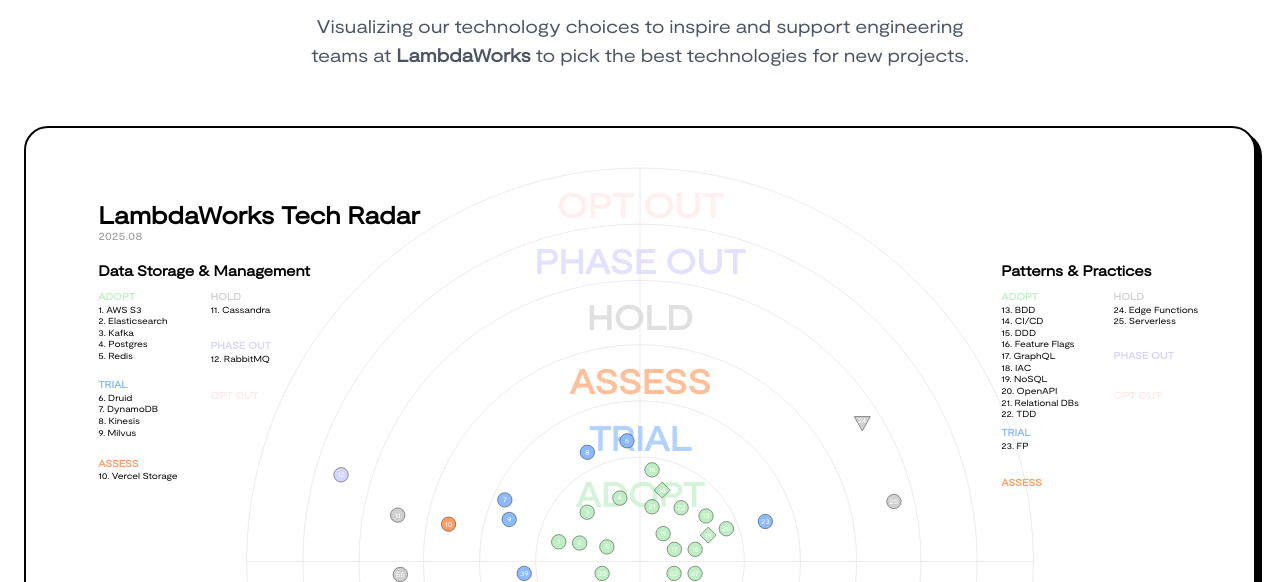
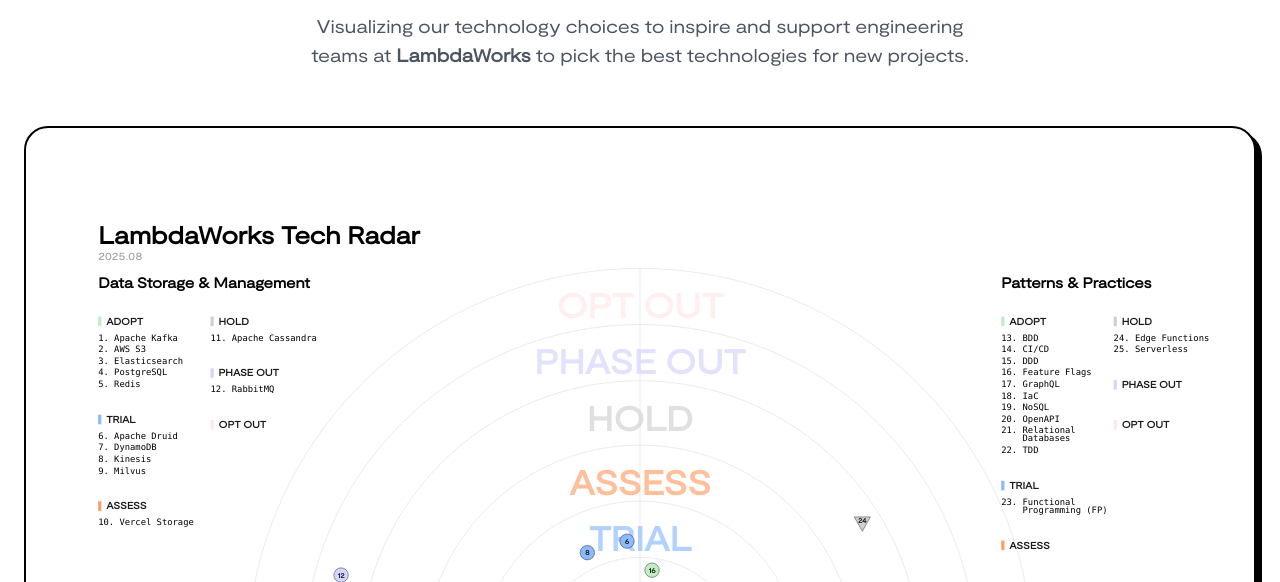
Before and after one commit to lambdaworks/tech-radar, a website: page docs/index.html in a window 1280 px wide. Shown: the part 218-800 px from the top of the page. Drawn offline with nearby package versions, Linux system fonts and the light colour scheme.

Commit message:
feat: adapt radar ui

```diff
--- a/docs/config.json
+++ b/docs/config.json
@@ -4,7 +4,7 @@
 		{
 			"quadrant": 1,
 			"ring": 3,
-			"label": "AWS Beanstalk",
+			"label": "AWS Elastic Beanstalk",
 			"active": true,
 			"moved": 0
 		},
@@ -95,7 +95,7 @@
 		{
 			"quadrant": 2,
 			"ring": 3,
-			"label": "Cassandra",
+			"label": "Apache Cassandra",
 			"active": true,
 			"moved": 0
 		},
@@ -137,7 +137,7 @@
 		{
 			"quadrant": 2,
 			"ring": 1,
-			"label": "Druid",
+			"label": "Apache Druid",
 			"active": true,
 			"moved": 0
 		},
@@ -172,7 +172,7 @@
 		{
 			"quadrant": 3,
 			"ring": 1,
-			"label": "FP",
+			"label": "Functional Programming (FP)",
 			"active": true,
 			"moved": 0
 		},
@@ -193,7 +193,7 @@
 		{
 			"quadrant": 1,
 			"ring": 3,
-			"label": "GCP",
+			"label": "Google Cloud Platform (GCP)",
 			"active": true,
 			"moved": 0
 		},
@@ -228,7 +228,7 @@
 		{
 			"quadrant": 2,
 			"ring": 0,
-			"label": "Kafka",
+			"label": "Apache Kafka",
 			"active": true,
 			"moved": 0
 		},
@@ -242,7 +242,7 @@
 		{
 			"quadrant": 0,
 			"ring": 2,
-			"label": "Kotlin (w Arrow)",
+			"label": "Kotlin (with Arrow)",
 			"active": true,
 			"moved": 0
 		},
@@ -256,14 +256,14 @@
 		{
 			"quadrant": 0,
 			"ring": 0,
-			"label": "Langchain",
+			"label": "LangChain",
 			"active": true,
 			"moved": 0
 		},
 		{
 			"quadrant": 1,
 			"ring": 0,
-			"label": "Launch Darkly",
+			"label": "LaunchDarkly",
 			"active": true,
 			"moved": 0
 		},
@@ -319,7 +319,7 @@
 		{
 			"quadrant": 0,
 			"ring": 3,
-			"label": "Play",
+			"label": "Play Framework",
 			"active": true,
 			"moved": 0
 		},
@@ -333,7 +333,7 @@
 		{
 			"quadrant": 2,
 			"ring": 0,
-			"label": "Postgres",
+			"label": "PostgreSQL",
 			"active": true,
 			"moved": 0
 		},
@@ -375,14 +375,14 @@
 		{
 			"quadrant": 1,
 			"ring": 2,
-			"label": "Redshift",
+			"label": "Amazon Redshift",
 			"active": true,
 			"moved": 0
 		},
 		{
 			"quadrant": 3,
 			"ring": 0,
-			"label": "Relational DBs",
+			"label": "Relational Databases",
 			"active": true,
 			"moved": 0
 		},
@@ -403,7 +403,7 @@
 		{
 			"quadrant": 1,
 			"ring": 0,
-			"label": "SemaphoreCI",
+			"label": "Semaphore CI",
 			"active": true,
 			"moved": 0
 		},
@@ -529,7 +529,7 @@
 		{
 			"quadrant": 1,
 			"ring": 4,
-			"label": "dokku",
+			"label": "Dokku",
 			"active": true,
 			"moved": 0
 		},
@@ -543,7 +543,7 @@
 		{
 			"quadrant": 1,
 			"ring": 3,
-			"label": "netlify",
+			"label": "Netlify",
 			"active": true,
 			"moved": 0
 		},
@@ -571,14 +571,14 @@
 		{
 			"quadrant": 0,
 			"ring": 1,
-			"label": "Pekko",
+			"label": "Apache Pekko",
 			"active": true,
 			"moved": 1
 		},
 		{
 			"quadrant": 3,
 			"ring": 0,
-			"label": "IAC",
+			"label": "IaC",
 			"active": true,
 			"moved": 2
 		},
--- a/docs/index.html
+++ b/docs/index.html
@@ -43,7 +43,7 @@
 
   <!-- radar visualization card container -->
   <main class="radar-card">
-    <svg id="radar" aria-label="Technology Radar Chart"><title>Technology Radar Chart</title></svg>
+    <svg id="radar" role="img" aria-label="Technology Radar Chart"></svg>
   </main>
 
   <!-- information cards grid -->
@@ -133,56 +133,6 @@
       </div>
     </div>
 
-    <div class="info-card full-width">
-      <h2>Status & Movement Indicators</h2>
-      <p>The shape of each blip on the radar represents its status and recent movement:</p>
-
-      <div class="shapes-grid">
-        <div class="shape-card">
-          <div class="shape-icon-container">
-            <svg class="shape-icon" width="24" height="24" viewBox="-12 -12 24 24" aria-hidden="true"><circle r="9" fill="var(--brand-black)" stroke="var(--brand-black)" stroke-width="0.5"></circle></svg>
-            <span class="shape-symbol">●</span>
-          </div>
-          <div class="shape-details">
-            <h3>Unchanged</h3>
-            <p>Stable technologies with no change in their ring assignment since the last evaluation.</p>
-          </div>
-        </div>
-
-        <div class="shape-card">
-          <div class="shape-icon-container">
-            <svg class="shape-icon" width="24" height="24" viewBox="-12 -12 24 24" aria-hidden="true"><path d="M -10,9 10,9 0,-9 z" fill="var(--brand-black)" stroke="var(--brand-black)" stroke-width="0.5"></path></svg>
-            <span class="shape-symbol">▲</span>
-          </div>
-          <div class="shape-details">
-            <h3>Moved Up</h3>
-            <p>Technologies that have moved to a more adopted ring (e.g., Trial to Adopt).</p>
-          </div>
-        </div>
-
-        <div class="shape-card">
-          <div class="shape-icon-container">
-            <svg class="shape-icon" width="24" height="24" viewBox="-12 -12 24 24" aria-hidden="true"><path d="M -10,-9 10,-9 0,9 z" fill="var(--brand-black)" stroke="var(--brand-black)" stroke-width="0.5"></path></svg>
-            <span class="shape-symbol">▼</span>
-          </div>
-          <div class="shape-details">
-            <h3>Moved Down</h3>
-            <p>Technologies that have shifted to a less active ring, indicating phase out or caution.</p>
-          </div>
-        </div>
-
-        <div class="shape-card">
-          <div class="shape-icon-container">
-            <svg class="shape-icon" width="24" height="24" viewBox="-12 -12 24 24" aria-hidden="true"><path d="M 0,-10 10,0 0,10 -10,0 z" fill="var(--brand-black)" stroke="var(--brand-black)" stroke-width="0.5"></path></svg>
-            <span class="shape-symbol">◆</span>
-          </div>
-          <div class="shape-details">
-            <h3>New Entry</h3>
-            <p>New technologies introduced to the Tech Radar in this iteration.</p>
-          </div>
-        </div>
-      </div>
-    </div>
 
     <div class="info-card full-width">
       <h2>How do we maintain it?</h2>
--- a/docs/radar.js
+++ b/docs/radar.js
@@ -24,7 +24,7 @@
 function radar_visualization(config) {
 	config.svg_id = config.svg || "radar";
 	config.width = config.width || 1450;
-	config.height = config.height || 1000;
+	config.height = config.height || 1250;
 	config.colors =
 		"colors" in config
 			? config.colors
@@ -43,13 +43,13 @@
 			? config.print_ring_descriptions_table
 			: false;
 	config.legend_offset = config.legend_offset || [
-		{ x: 450, y: 90 },
-		{ x: -675, y: 90 },
-		{ x: -675, y: -310 },
-		{ x: 450, y: -310 },
+		{ x: 450, y: 50 },
+		{ x: -675, y: 50 },
+		{ x: -675, y: -420 },
+		{ x: 450, y: -420 },
 	];
-	config.title_offset = config.title_offset || { x: -675, y: -420 };
-	config.footer_offset = config.footer_offset || { x: -155, y: 450 };
+	config.title_offset = config.title_offset || { x: -675, y: -520 };
+	config.footer_offset = config.footer_offset || { x: -155, y: 570 };
 	config.legend_column_width = config.legend_column_width || 140;
 	config.legend_line_height = config.legend_line_height || 10;
 
@@ -429,29 +429,43 @@
 				.style("font-family", config.font_family)
 				.style("font-size", "18px")
 				.style("font-weight", "bold");
-			let previousLegendHeight = 0;
+
+			const col_y = [0, 0];
 			for (let ring = 0; ring < rings.length; ring++) {
-				if (ring > 2) {
-					previousLegendHeight = 0;
+				const col = ring < 3 ? 0 : 1;
+				const dx = col === 0 ? 0 : 140;
+
+				if (ring !== 0 && ring !== 3) {
+					col_y[col] += 30;
 				}
+
+				// Draw color indicator pill
+				legend
+					.append("rect")
+					.attr("x", config.legend_offset[quadrant].x + dx)
+					.attr("y", config.legend_offset[quadrant].y + col_y[col] - 10)
+					.attr("width", 4)
+					.attr("height", 12)
+					.style("fill", config.rings[ring].color);
+
 				legend
 					.append("text")
 					.attr(
 						"transform",
-						legend_transform(
-							quadrant,
-							ring,
-							config.legend_column_width,
-							null,
-							previousLegendHeight,
+						translate(
+							config.legend_offset[quadrant].x + dx + 10,
+							config.legend_offset[quadrant].y + col_y[col],
 						),
 					)
 					.text(config.rings[ring].name)
 					.style("font-family", config.font_family)
 					.style("font-size", "12px")
 					.style("font-weight", "bold")
-					.style("fill", config.rings[ring].color);
-				legend
+					.style("fill", "#1a1a1a");
+
+				col_y[col] += 20;
+
+				const items = legend
 					.selectAll(".legend" + quadrant + ring)
 					.data(segmented[quadrant][ring])
 					.enter()
@@ -464,19 +478,13 @@
 						d.link && config.links_in_new_tabs ? "_blank" : null,
 					)
 					.append("text")
-					.attr("transform", (d, i) =>
-						legend_transform(
-							quadrant,
-							ring,
-							config.legend_column_width,
-							i,
-							previousLegendHeight,
-						),
-					)
 					.attr("class", "legend" + quadrant + ring)
 					.attr("id", (d, _) => "legendItem" + d.id)
 					.text((d) => `${d.id}. ${d.label}`)
-					.style("font-family", config.font_family)
+					.style(
+						"font-family",
+						"ui-monospace, SFMono-Regular, SF Mono, Menlo, Monaco, Consolas, monospace",
+					)
 					.style("font-size", "11px")
 					.on("mouseover", (event, d) => {
 						showBubble(d);
@@ -485,18 +493,26 @@
 					.on("mouseout", (event, d) => {
 						hideBubble(d);
 						unhighlightLegendItem(d);
-					})
-					.call(wrap_text)
-					.each(function () {
-						previousLegendHeight += d3.select(this).node().getBBox().height;
 					});
+
+				items.call(wrap_text);
+
+				items.each(function (d, i) {
+					d3.select(this).attr(
+						"transform",
+						translate(
+							config.legend_offset[quadrant].x + dx,
+							config.legend_offset[quadrant].y + col_y[col],
+						),
+					);
+					const itemHeight = this.getBBox().height;
+					col_y[col] += itemHeight + 2;
+				});
 			}
 		}
 	}
 
 	function wrap_text(text) {
-		let heightForNextElement = 0;
-
 		text.each(function () {
 			const textElement = d3.select(this);
 			const words = textElement.text().split(" ");
@@ -515,7 +531,7 @@
 			let tspan = textElement
 				.append("tspan")
 				.attr("x", 0)
-				.attr("y", heightForNextElement)
+				.attr("y", 0)
 				.attr("dy", 0);
 
 			for (let position = 0; position < words.length; position++) {
@@ -539,9 +555,6 @@
 						.text(words[position]);
 				}
 			}
-
-			const textBoundingBox = textElement.node().getBBox();
-			heightForNextElement = textBoundingBox.y + textBoundingBox.height;
 		});
 	}
 
@@ -672,9 +685,10 @@
 				.text(blip_text)
 				.attr("y", text_y)
 				.attr("text-anchor", "middle")
-				.style("fill", "#fff")
+				.style("fill", "#1a1a1a")
 				.style("font-family", config.font_family)
 				.style("font-size", (_) => (blip_text.length > 2 ? "8px" : "9px"))
+				.style("font-weight", "bold")
 				.style("pointer-events", "none")
 				.style("user-select", "none");
 		}
```
